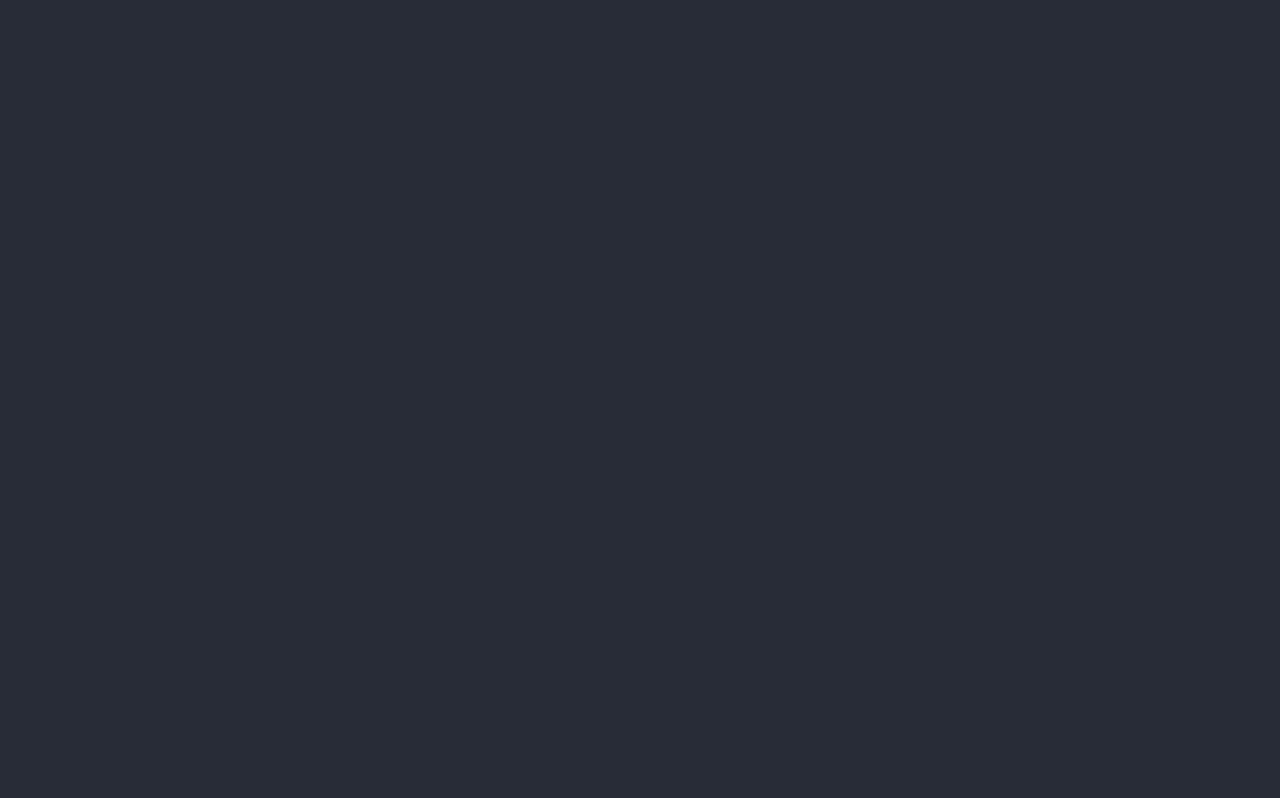
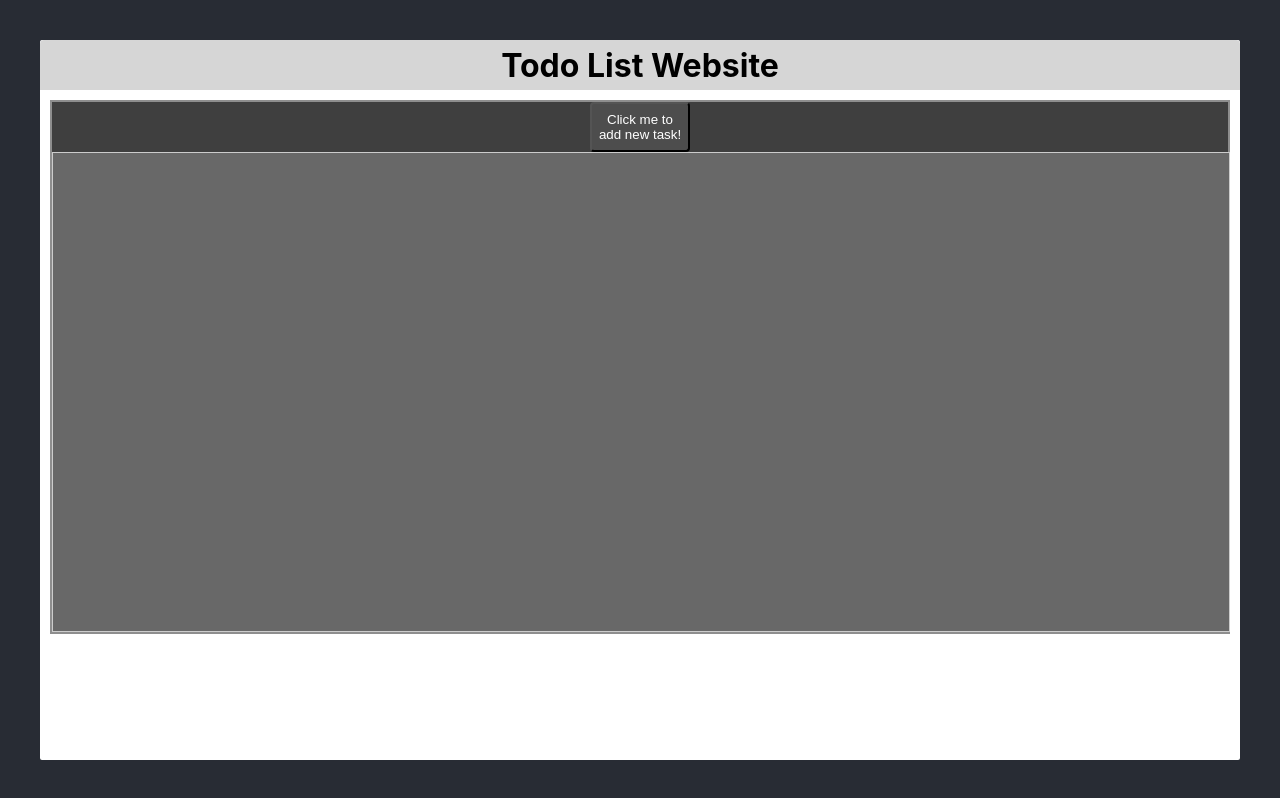
Before and after one commit to DingoPham/todolist-app, a React (Create React App) app: page / in a window 1280 px wide. Built offline with nearby package versions, Linux system fonts and the light colour scheme.

Commit message:
update add task function

```diff
--- a/src/App.css
+++ /dev/null
@@ -1,38 +0,0 @@
-.App {
-  text-align: center;
-}
-
-.App-logo {
-  height: 40vmin;
-  pointer-events: none;
-}
-
-@media (prefers-reduced-motion: no-preference) {
-  .App-logo {
-    animation: App-logo-spin infinite 20s linear;
-  }
-}
-
-.App-header {
-  background-color: #282c34;
-  min-height: 100vh;
-  display: flex;
-  flex-direction: column;
-  align-items: center;
-  justify-content: center;
-  font-size: calc(10px + 2vmin);
-  color: white;
-}
-
-.App-link {
-  color: #61dafb;
-}
-
-@keyframes App-logo-spin {
-  from {
-    transform: rotate(0deg);
-  }
-  to {
-    transform: rotate(360deg);
-  }
-}
--- a/src/App.js
+++ b/src/App.js
@@ -1,13 +1,18 @@
-import './App.css';
+import ListForm from './components/display_part/ListForm';
+import Title from './components/display_part/Title';
+import TodoTable from './components/display_part/TodoTable';
 
-function App() {
+
+const App = () => {
   return (
     <div className="App">
-      <header className="App-header">
-
-      </header>
+      <TodoTable>
+        <Title />
+        <ListForm />
+      </TodoTable>
     </div>
   );
 }
 
+
 export default App;
--- a/src/index.css
+++ b/src/assets/css_base/index.css
@@ -5,6 +5,9 @@ body {
     sans-serif;
   -webkit-font-smoothing: antialiased;
   -moz-osx-font-smoothing: grayscale;
+  background-color: #282c34;
+  width: 100%;
+  height: 100%;
 }
 
 code {
--- /dev/null
+++ b/src/components/display_part/ListForm.jsx
@@ -0,0 +1,54 @@
+import React from 'react';
+import './styles/accessory.css';
+import AddFunction from '../function_part/AddFunction';
+import ListFunction from '../function_part/ListFunction';
+import InputFunction from '../function_part/InputFunction';
+class ListForm extends React.Component {
+    state = {
+        texts: [],
+        showInput: false,
+        curruntText: '',
+    };
+    addInput = () => {
+        this.setState({
+            showInput: true,
+        });
+    };
+    saveInput = () => {
+        if(this.state.curruntText.trim()){
+            this.setState(prevState => ({
+                texts: [...prevState.texts, prevState.curruntText],
+                curruntText: '',
+                showInput: false,
+            }));
+        }
+    };
+    changeInput = (e) => {
+        this.setState({
+            curruntText: e.target.value,
+        });
+    };
+    render() {
+        return (
+            <form>
+                <AddFunction onClick={this.addInput}/>
+
+                {this.state.showInput && (
+                    <InputFunction
+                        value={this.state.curruntText}
+                        onChange={this.changeInput}
+                        onSave={this.saveInput}
+                    />
+                )}
+
+                <div className='list-container'>
+                    <div className='list' style={{overflowY: 'scroll', border: '1px solid #ccc'}}>
+                        <ListFunction texts={this.state.texts}/>
+                    </div>
+                </div>
+            </form>
+        )
+    }
+}
+
+export default ListForm;
--- /dev/null
+++ b/src/components/display_part/Title.jsx
@@ -0,0 +1,12 @@
+import React from "react";
+import './styles/accessory.css'
+
+const Title = () => {
+    return(
+        <div className="title-block">
+            <h1 className="title">Todo List Website</h1>
+        </div>
+    )
+}
+
+export default Title;
--- /dev/null
+++ b/src/components/display_part/TodoTable.jsx
@@ -0,0 +1,14 @@
+import React from 'react';
+import './styles/accessory.css'
+
+const TodoTable = ({ children }) => {
+    return(
+        <div className='bg-container'>
+            <div className="white-bg">
+                {children}
+            </div>
+        </div>
+    )
+}
+
+export default TodoTable;
--- /dev/null
+++ b/src/components/display_part/styles/accessory.css
@@ -0,0 +1,26 @@
+.bg-container {
+    display: flex;
+    justify-content: center;
+    align-items: center;
+    width: 100%;
+    height: 100vh;
+}
+.white-bg{
+    background-color: white;
+    width: 150vh;
+    height: 90vh;
+    border-radius: 2px;
+}
+.title-block{
+    display: flex;
+    align-items: center;
+    justify-content: center;
+    width: 100%;
+    height: 50px;
+    background-color: #d6d6d6;
+    border-radius: 4px 4px 0 0;
+}
+.title{
+    color:black;
+    margin: 0;
+}
--- /dev/null
+++ b/src/components/function_part/AddFunction.jsx
@@ -0,0 +1,15 @@
+import React from 'react';
+import './styles/function.css';
+
+class AddFunction extends React.Component {
+    render(){
+        return(
+        <div className='add-button-container'>
+                <button type='button' onClick={this.props.onClick} className='add-button'>
+                    Click me to add new task!
+                </button>
+            </div>
+        )
+    }
+}
+export default AddFunction;
--- /dev/null
+++ b/src/components/function_part/InputFunction.jsx
@@ -0,0 +1,21 @@
+import React from "react";
+
+class InputFunction extends React.Component {
+    render(){
+        return(
+            <div>
+                <input
+                    type="text"
+                    value={this.props.value}
+                    onChange={this.props.onChange}
+                    placeholder="Nhập task mới"
+                />
+                <button type="button" className="add-button" onClick={this.props.onSave}>
+                    Lưu
+                </button>
+            </div>
+        )
+    }
+}
+
+export default InputFunction;
--- /dev/null
+++ b/src/components/function_part/ListFunction.jsx
@@ -0,0 +1,16 @@
+import React from 'react';
+import './styles/function.css';
+
+class ListFunction extends React.Component {
+    render(){
+        return(
+            <div className='list-gap'>
+                {this.props.texts.map((text, index) => (
+                    <p key={index}>{text}</p>
+                ))}
+            </div>
+        )
+    }
+}
+
+export default ListFunction;
--- /dev/null
+++ b/src/components/function_part/styles/function.css
@@ -0,0 +1,45 @@
+form{
+    margin: 10px;
+    color: white;
+    background-color: rgb(63, 63, 63);
+    border: 2px solid #8e8e8e;
+}
+
+.list-container {
+    display: flex;
+    flex-direction: column;
+    justify-content: flex-end;
+    width: 100%;
+    height: 60vh;
+}
+
+.list{
+    width: 100%;
+    height: 60vh;
+    background-color: #686868;
+}
+.add-button-container {
+    display: flex;
+    justify-content: center;
+    align-items: center;
+    width: 100%;
+    height: 50px;
+}
+.add-button {
+    cursor: pointer;
+    width: 100px;
+    height: 50px;
+    color: white;
+    background-color: #4d4d4d;
+    border-radius:4px;
+}
+.task-input {
+    width: 200px;
+    padding: 10px;
+    border: 1px solid #ccc;
+    border-radius: 4px;
+    outline: none;
+}
+.list-gap{
+    margin: 20px;
+}
--- a/src/index.js
+++ b/src/index.js
@@ -1,8 +1,8 @@
 import React from 'react';
 import ReactDOM from 'react-dom/client';
-import './index.css';
+import '../src/assets/css_base/index.css';
 import App from './App';
-import reportWebVitals from './reportWebVitals';
+
 
 const root = ReactDOM.createRoot(document.getElementById('root'));
 root.render(
@@ -10,8 +10,3 @@ root.render(
     <App />
   </React.StrictMode>
 );
-
-// If you want to start measuring performance in your app, pass a function
-// to log results (for example: reportWebVitals(console.log))
-// or send to an analytics endpoint. Learn more: https://bit.ly/CRA-vitals
-reportWebVitals();
```
